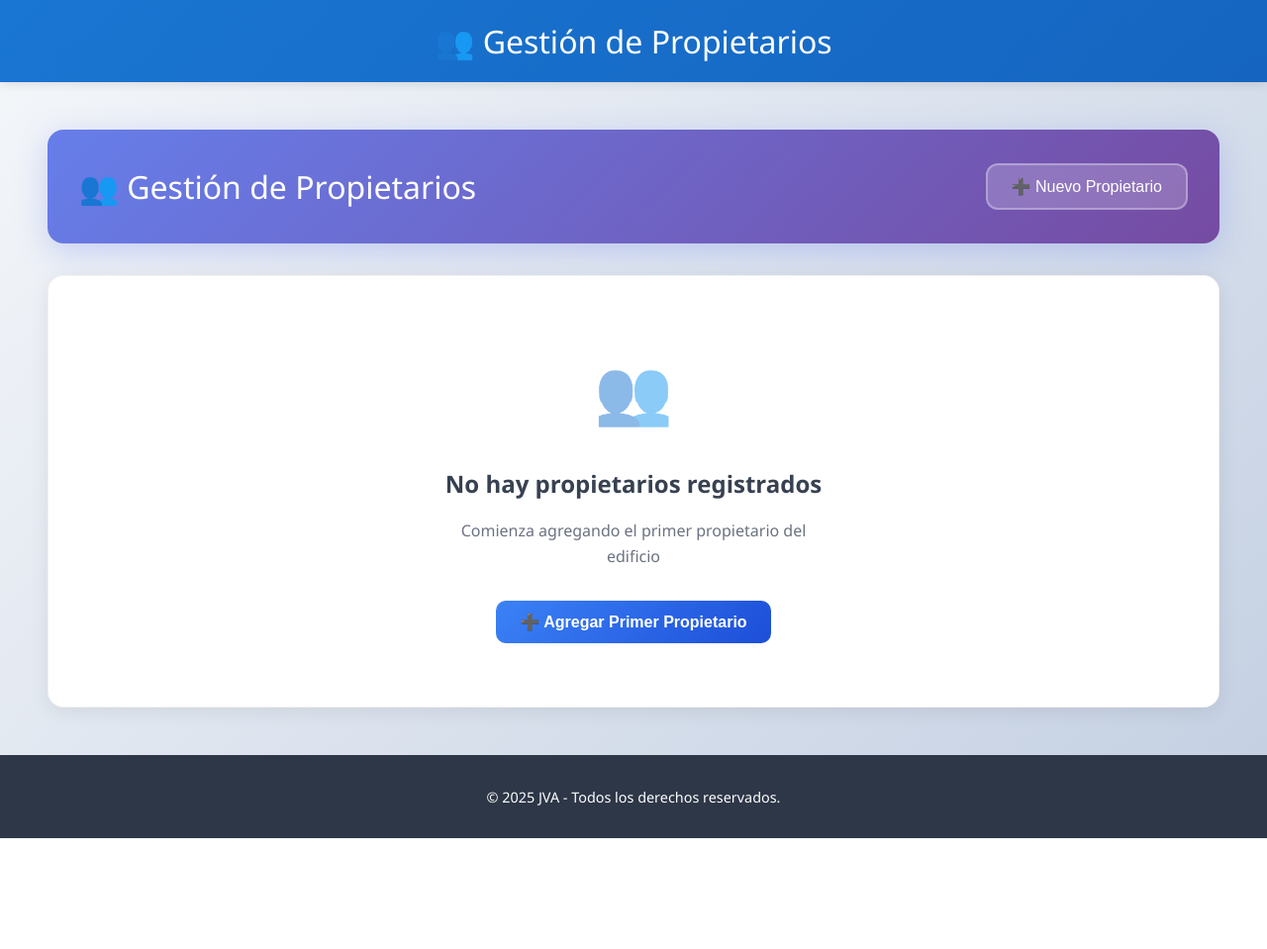
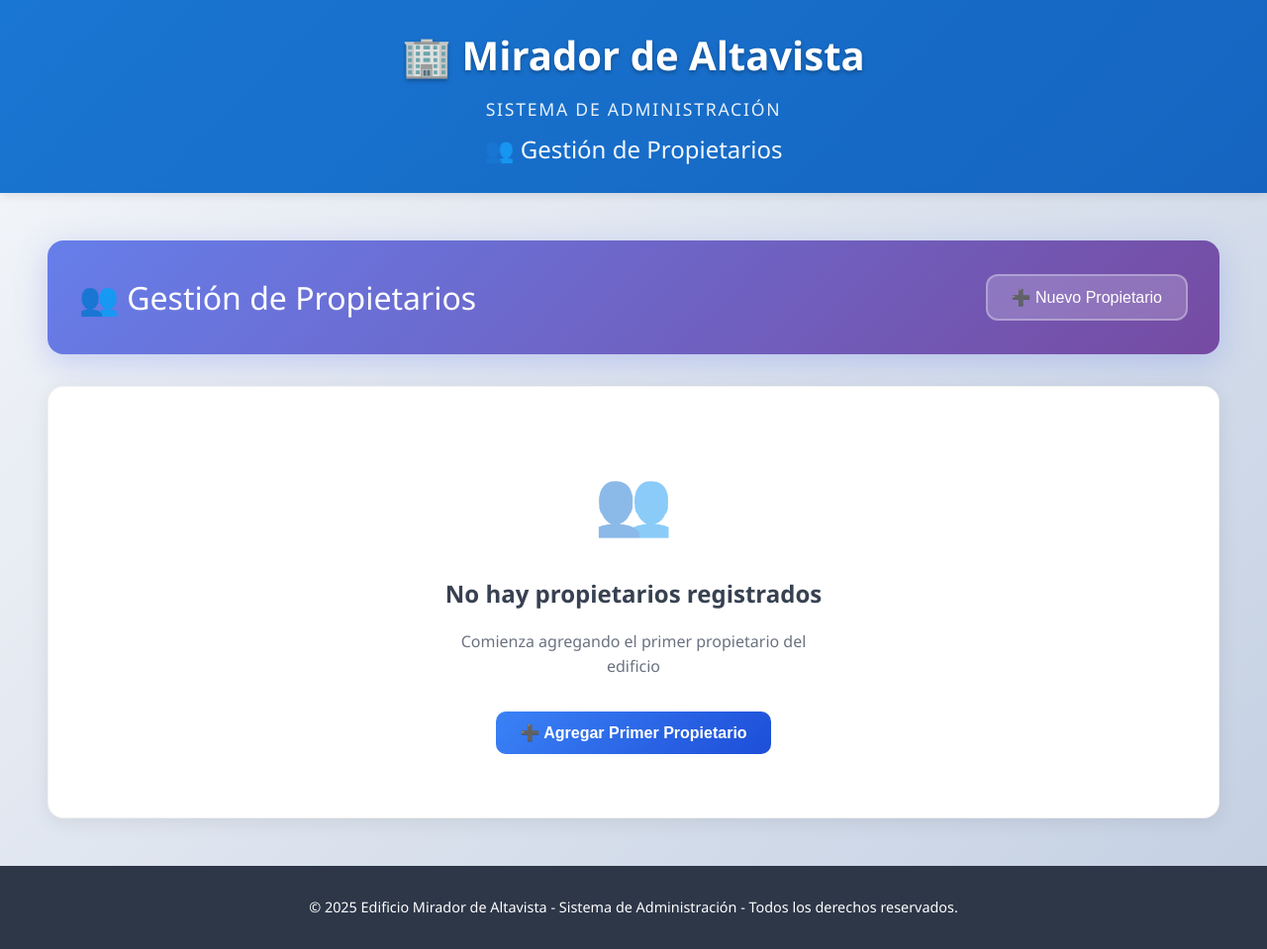
Before and after one commit to jovanyvelez/mi_edificio, a FastAPI app: page /admin/propietarios in a window 1280 px wide. Shown: the whole page at 99% size. Before the commit the page ends 847 px from the top, so only its background shows below. Run offline with FastAPI, Linux system fonts and the light colour scheme.

Commit message:
plantilla base

```diff
--- a/templates/base.html
+++ b/templates/base.html
@@ -3,7 +3,7 @@
 <head>
     <meta charset="UTF-8">
     <meta name="viewport" content="width=device-width, initial-scale=1.0">
-    <title>{% block title %}Mi Aplicación{% endblock %}</title>
+    <title>{% block title %}Mirador de Altavista{% endblock %}</title>
     <style>
         * {
             box-sizing: border-box;
@@ -24,7 +24,7 @@
         header {
             background: linear-gradient(135deg, #1976d2 0%, #1565c0 100%);
             color: #fff;
-            padding: 1rem;
+            padding: 1.5rem 1rem;
             text-align: center;
             box-shadow: 0 2px 10px rgba(0,0,0,0.1);
             position: sticky;
@@ -32,10 +32,27 @@
             z-index: 100;
         }
 
+        .edificio-title {
+            margin: 0 0 0.5rem 0;
+            font-size: clamp(1.8rem, 5vw, 2.5rem);
+            font-weight: 600;
+            text-shadow: 0 2px 4px rgba(0,0,0,0.3);
+        }
+
+        .edificio-subtitle {
+            margin: 0;
+            font-size: clamp(0.9rem, 2.5vw, 1.1rem);
+            font-weight: 300;
+            opacity: 0.9;
+            text-transform: uppercase;
+            letter-spacing: 0.1em;
+        }
+
         header h1 {
-            margin: 0;
-            font-size: clamp(1.5rem, 4vw, 2rem);
-            font-weight: 300;
+            margin: 0.5rem 0 0 0;
+            font-size: clamp(1.2rem, 3vw, 1.5rem);
+            font-weight: 400;
+            opacity: 0.95;
         }
 
         main {
@@ -102,7 +119,9 @@
 </head>
 <body>
     <header>
-        <h1>{% block header %}Mi Aplicación{% endblock %}</h1>
+        <div class="edificio-title">🏢 Mirador de Altavista</div>
+        <div class="edificio-subtitle">Sistema de Administración</div>
+        <h1>{% block header %}Dashboard{% endblock %}</h1>
     </header>
 
     <main>
@@ -110,7 +129,7 @@
     </main>
 
     <footer>
-        <p>&copy; {{ year or "2025" }} JVA - Todos los derechos reservados.</p>
+        <p>&copy; {{ year or "2025" }} Edificio Mirador de Altavista - Sistema de Administración - Todos los derechos reservados.</p>
     </footer>
 </body>
 </html>
```
